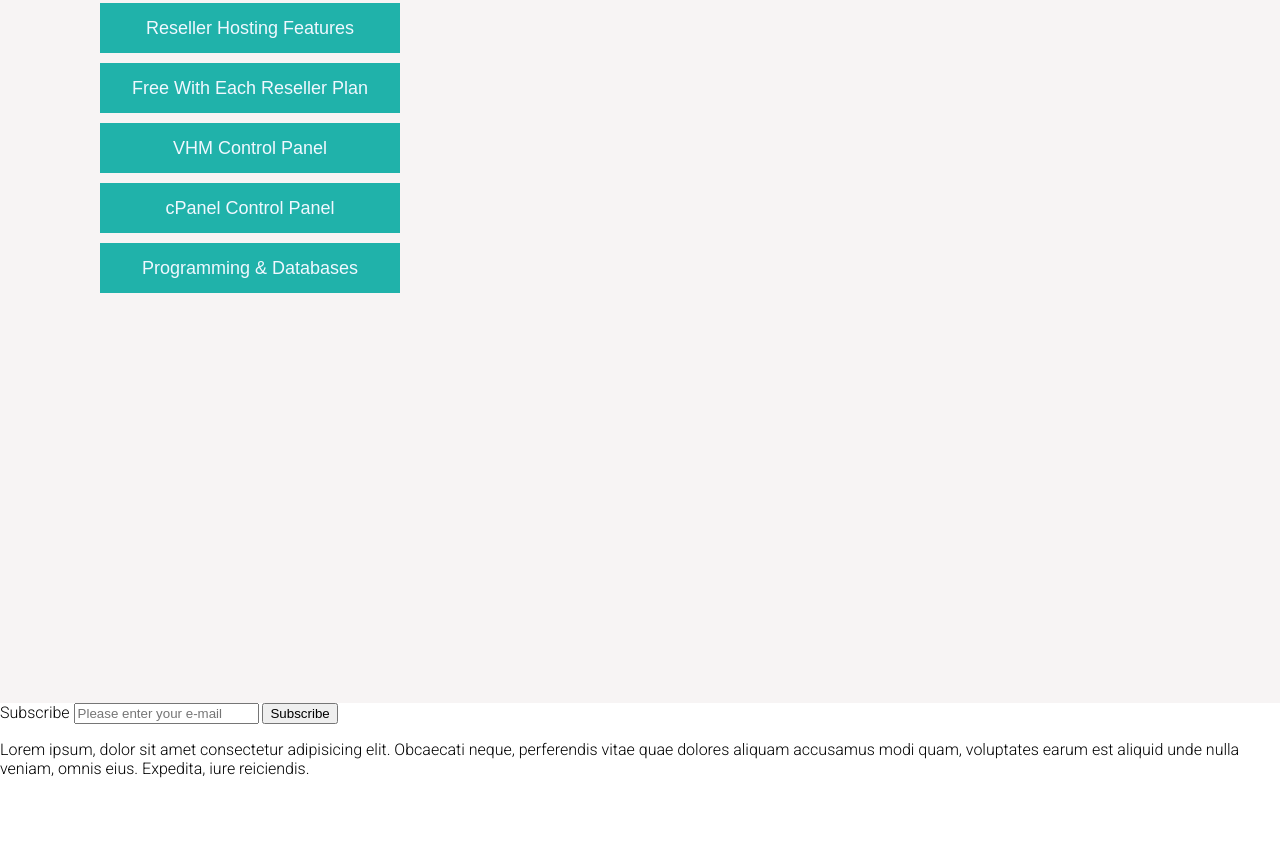
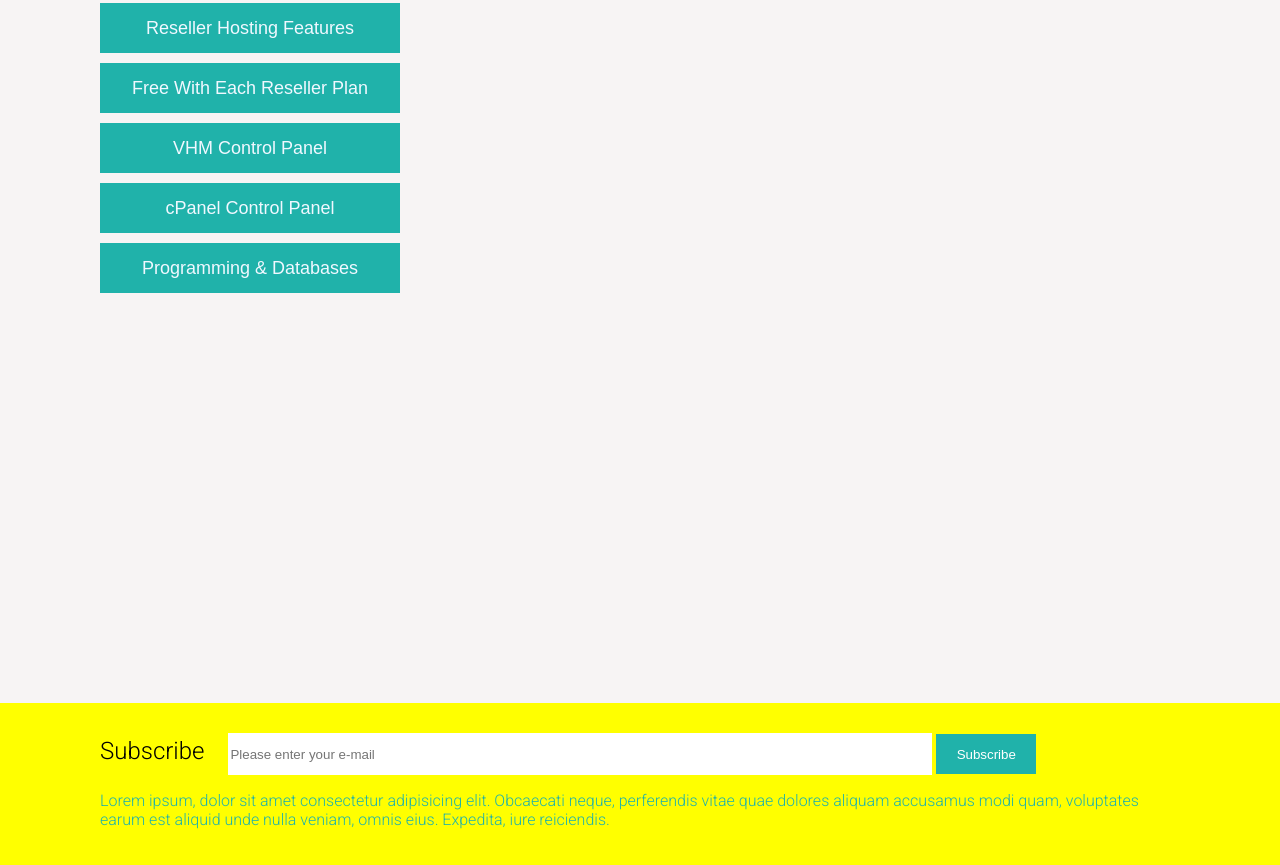
Before and after one commit to yurakulinichenko/internship, a plain HTML site: page internship/index.html in a window 1280 px wide. Shown: the part 2600-3465 px from the top of the page. Before the commit the page ends 3394 px from the top, so only its background shows below. Drawn offline with Linux system fonts and the light colour scheme.

Commit message:
added css

```diff
--- a/internship/index.html
+++ b/internship/index.html
@@ -14,6 +14,7 @@
     <link rel="stylesheet" href="styles/4thsection.css" />
     <link rel="stylesheet" href="styles/5thsection.css" />
     <link rel="stylesheet" href="styles/6thsection.css" />
+    <link rel="stylesheet" href="styles/subscribe.css" />
     <script src="script/script.js"></script>
 
     <title>Hosting</title>
```
